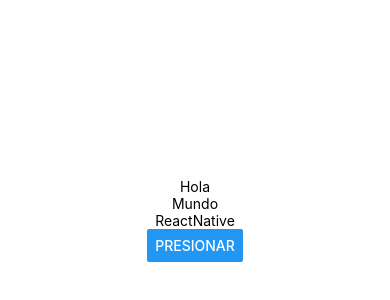
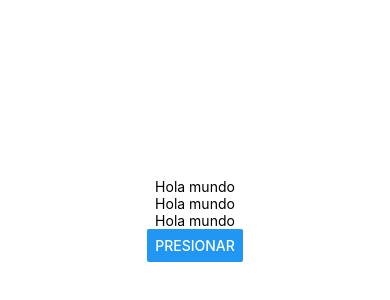
Before and after one commit to 26-ale-20/PM193, a React Native app in the folder vero-blank/: screen / in a window 390 px wide. Shown: the part 202-502 px from the top of the page. Built offline with nearby package versions, Linux system fonts and the light colour scheme.

Commit message:
segundo paso

```diff
--- a/vero-blank/App.js
+++ b/vero-blank/App.js
@@ -1,12 +1,14 @@
 /*ZONa1: Impotaciones */
 import { StatusBar } from 'expo-status-bar';
+import { Children } from 'react';
 import { StyleSheet, Text, View, Button } from 'react-native';
+import React, {useState} from 'react';
 
-
-const Texto= (props)=>{
-  const {contenido}=props
+const Texto= ()=>{
+  const [contenido,setContenido]=useState('Hola mundo')
+  const actualizaTexto=()=>{setContenido('Estado Modificado')}
   return(
-    <Text>{contenido}</Text>
+    <Text onPress={actualizaTexto}>{contenido}</Text>
   )
 }
 
@@ -16,9 +18,9 @@
 
     <View style={styles.container}>
 
-    <Texto contenido= "Hola"> </Texto>
-    <Texto contenido= "Mundo"> </Texto>
-    <Texto contenido= "ReactNative"> </Texto>
+    <Texto></Texto>
+    <Texto></Texto>
+    <Texto></Texto>
       <Button title='Presionar'></Button>
       <StatusBar style="auto" />
     </View>
```
